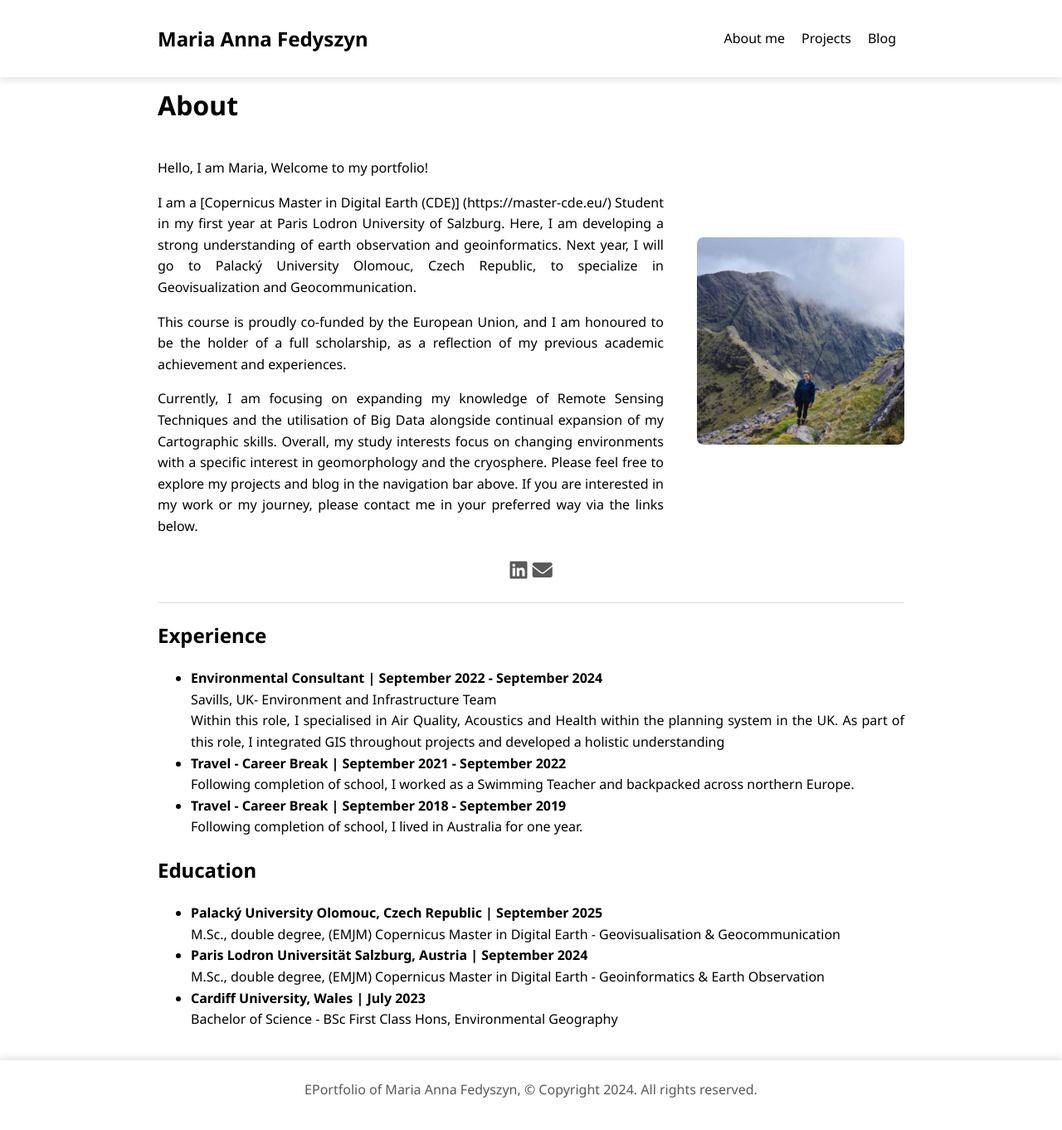
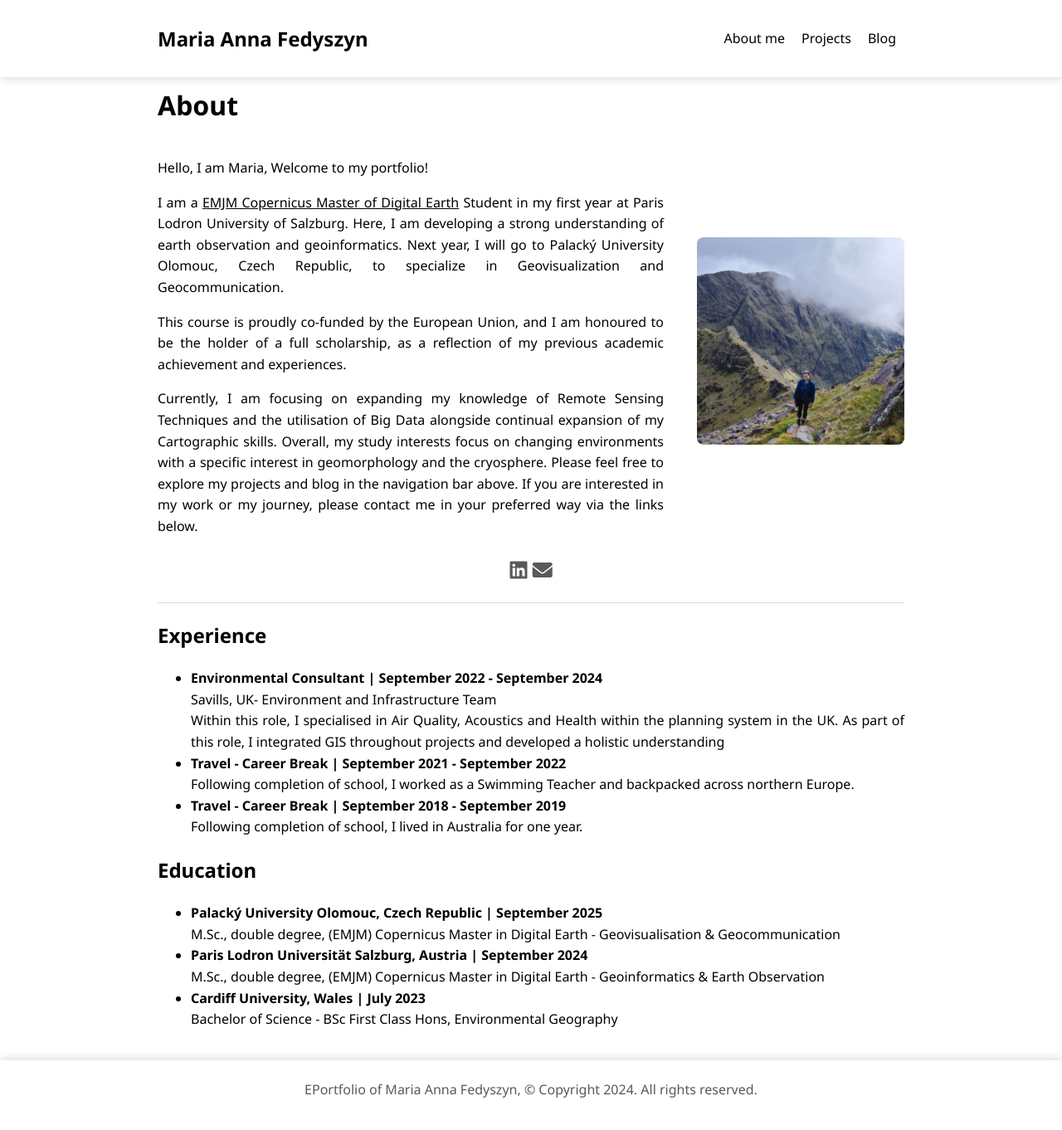
Before and after one commit to maria-anna-gis/maria-anna-gis.github.io, a Jekyll site: the page built from index.md, in a window 1280 px wide and 1370 px high. Shown: the top 1362 px of the window at 83% size. Built offline with Jekyll 4.4.1, drawn with Linux system fonts in a browser that asks for light colours.

Commit message:
Update index.md

```diff
--- a/index.md
+++ b/index.md
@@ -7,7 +7,7 @@ title: About
     <div class="about-text">
         <p>  Hello, I am Maria, Welcome to my portfolio!      <p>
 
-    I am a [Copernicus Master in Digital Earth (CDE)] (https://master-cde.eu/) Student in my first year at Paris Lodron University of Salzburg. Here, I am developing a strong understanding of earth observation and geoinformatics. Next year, I will go to Palacký University Olomouc, Czech Republic, to specialize in Geovisualization and Geocommunication. </p>
+    I am a <a href="https://master-cde.eu/" rel="external nofollow noopener" target="_blank">EMJM Copernicus Master of Digital Earth</a> Student in my first year at Paris Lodron University of Salzburg. Here, I am developing a strong understanding of earth observation and geoinformatics. Next year, I will go to Palacký University Olomouc, Czech Republic, to specialize in Geovisualization and Geocommunication. </p>
 
     This course is proudly co-funded by the European Union, and I am honoured to be the holder of a full scholarship, as a reflection of my previous academic achievement and experiences.</p>
 
```
